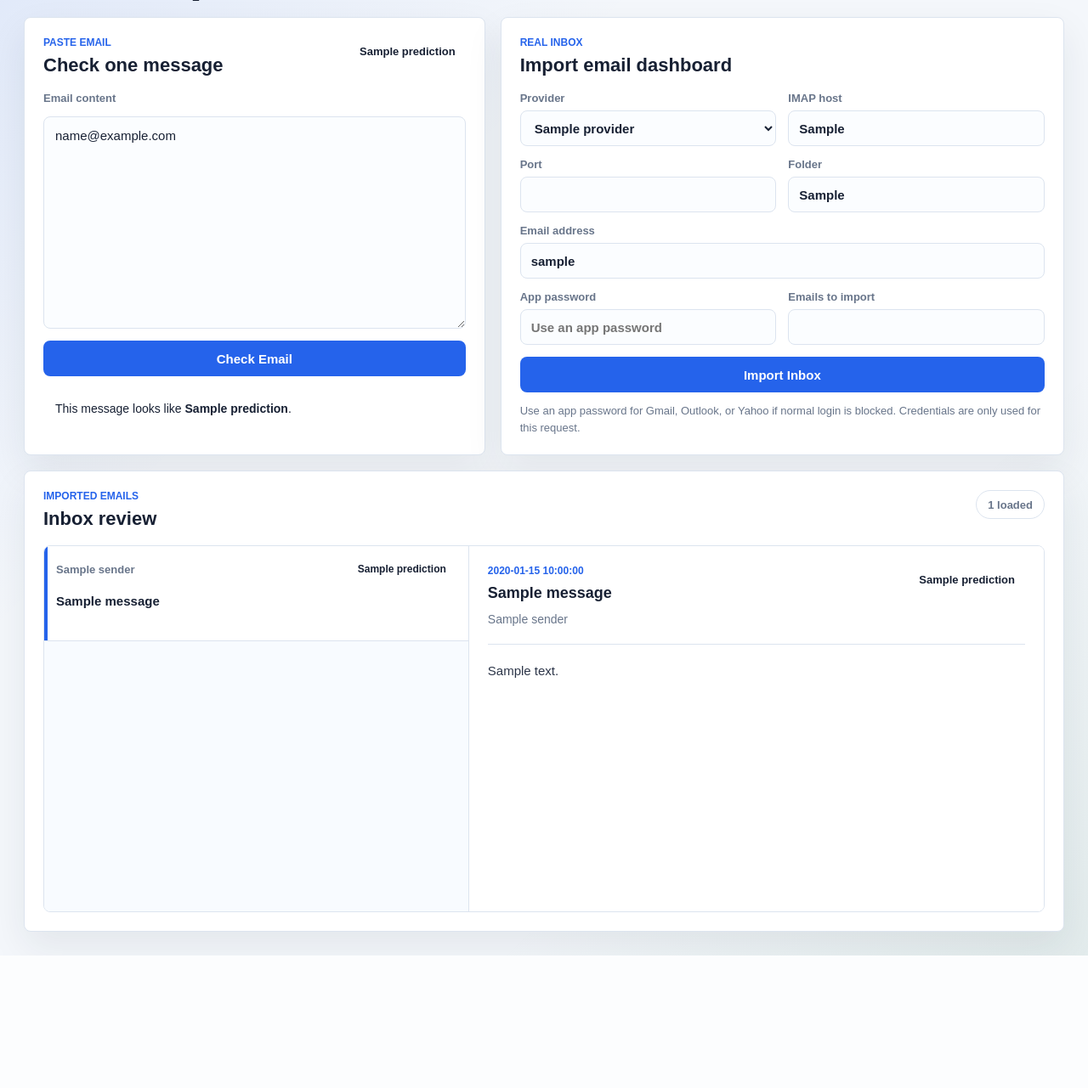
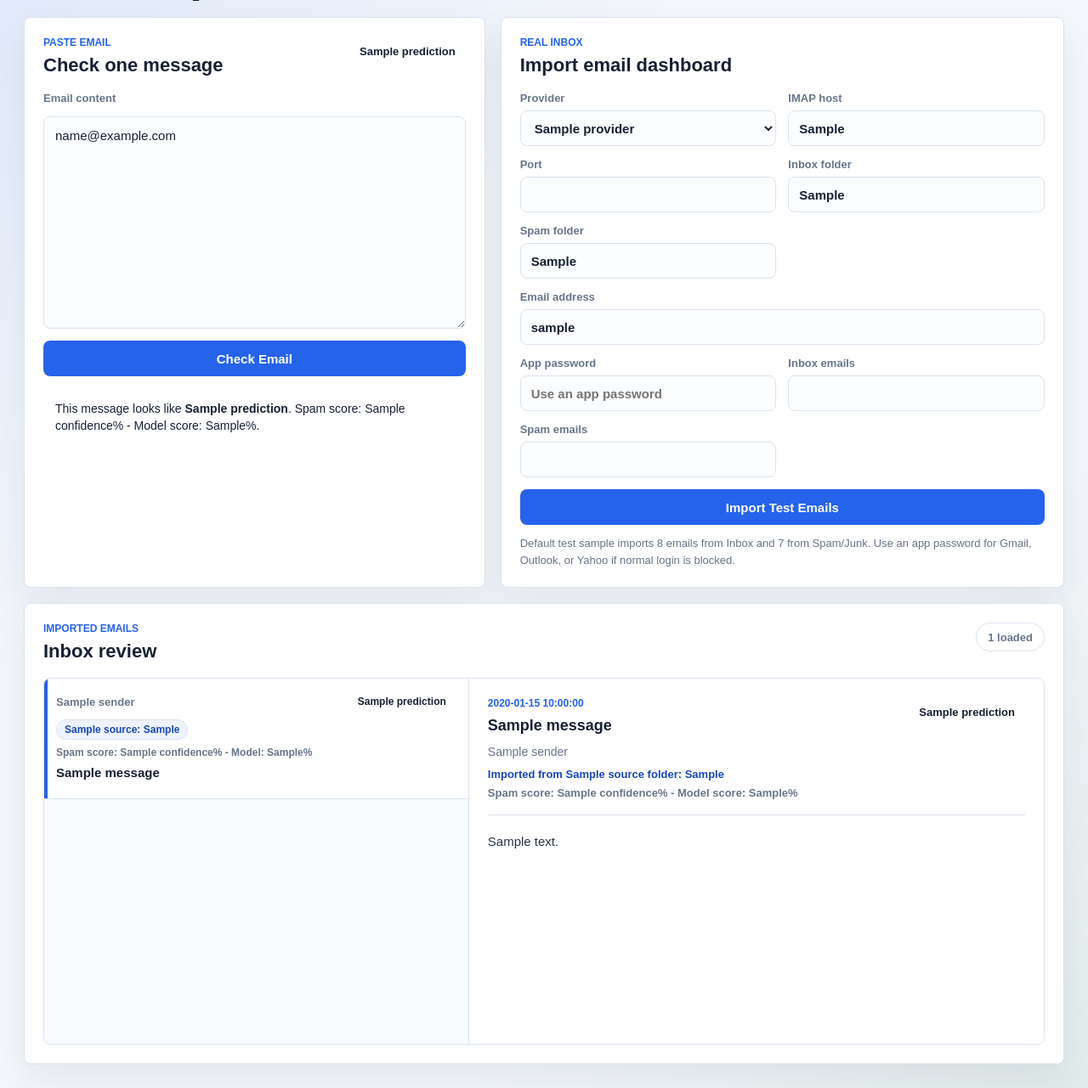
Before and after one commit to Yasir019/Email-Spam-Detection, a Flask app: template templates/index.html in a window 1280 px wide. Shown: the part 105-1386 px from the top of the page at 85% size. Before the commit the page ends 1230 px from the top, so only its background shows below. Run offline with Flask 3, Linux system fonts and the light colour scheme; the template is opened without the code that fills it: most values are stand-ins (such as "Sample title", 1, 10 or a date in 2020); parts of the project's set-up code (start-up, migrations or seed data) failed here and were passed over.

Commit message:
UI Changes

```diff
--- a/main.py
+++ b/main.py
@@ -1,4 +1,5 @@
 from flask import Flask, request, render_template
+from bs4 import BeautifulSoup
 import email
 import imaplib
 import nltk
@@ -17,15 +18,41 @@ LR = pickle.load(open("LR_model.pkl","rb"))
 
 app = Flask(__name__)
 
+SPAM_THRESHOLD = 0.35
+SUSPICIOUS_KEYWORDS = {
+    "account",
+    "act",
+    "bonus",
+    "cash",
+    "claim",
+    "click",
+    "congratulations",
+    "credit",
+    "free",
+    "limited",
+    "loan",
+    "lottery",
+    "offer",
+    "password",
+    "prize",
+    "reward",
+    "selected",
+    "suspended",
+    "urgent",
+    "verify",
+    "winner",
+    "won",
+}
+
 stemmer = PorterStemmer()
 lemmatizer = WordNetLemmatizer()
 stop_words = set(stopwords.words('english')) - {"not", "no", "bad", "good"}
 
 IMAP_PROVIDERS = {
-    "gmail": {"label": "Gmail", "host": "imap.gmail.com", "port": 993},
-    "outlook": {"label": "Outlook / Hotmail", "host": "outlook.office365.com", "port": 993},
-    "yahoo": {"label": "Yahoo Mail", "host": "imap.mail.yahoo.com", "port": 993},
-    "custom": {"label": "Custom IMAP", "host": "", "port": 993},
+    "gmail": {"label": "Gmail", "host": "imap.gmail.com", "port": 993, "spam_folder": "[Gmail]/Spam"},
+    "outlook": {"label": "Outlook / Hotmail", "host": "outlook.office365.com", "port": 993, "spam_folder": "Junk Email"},
+    "yahoo": {"label": "Yahoo Mail", "host": "imap.mail.yahoo.com", "port": 993, "spam_folder": "Bulk Mail"},
+    "custom": {"label": "Custom IMAP", "host": "", "port": 993, "spam_folder": "Spam"},
 }
 
 def cleaning_text(text):
@@ -40,14 +67,29 @@ def cleaning_text(text):
     text = ' '.join([lemmatizer.lemmatize(word) for word in text.split()])
     return text
 
+def suspicious_keyword_score(clean_text):
+    words = set(clean_text.split())
+    hits = len(words.intersection(SUSPICIOUS_KEYWORDS))
+    if hits >= 5:
+        return 0.85
+    if hits >= 4:
+        return 0.70
+    if hits >= 3:
+        return 0.55
+    return 0.0
+
 def predict_email(text):
     clean_email = cleaning_text(text)
     vectorize = tfidf.transform([clean_email])
-    prediction = int(LR.predict(vectorize)[0])
+    model_spam_probability = float(LR.predict_proba(vectorize)[0][1])
+    spam_probability = max(model_spam_probability, suspicious_keyword_score(clean_email))
+    prediction = 1 if spam_probability >= SPAM_THRESHOLD else 0
     return {
         "value": prediction,
         "label": "Spam" if prediction == 1 else "Ham",
         "class_name": "spam" if prediction == 1 else "ham",
+        "confidence": round(spam_probability * 100, 1),
+        "model_confidence": round(model_spam_probability * 100, 1),
     }
 
 def decode_header_value(value):
@@ -63,8 +105,23 @@ def decode_header_value(value):
             decoded_value += content
     return decoded_value
 
+def normalize_email_text(text):
+    text = re.sub(r"(?is)<(script|style|code|pre|noscript).*?>.*?</\1>", " ", text)
+    text = re.sub(r"https?://\S+|www\.\S+", " ", text)
+    text = re.sub(r"\S+@\S+", " ", text)
+    text = re.sub(r"[\u200b-\u200f\ufeff]", "", text)
+    text = re.sub(r"\s+", " ", text)
+    return text.strip()
+
+def html_to_plain_text(html):
+    soup = BeautifulSoup(html, "html.parser")
+    for tag in soup(["script", "style", "code", "pre", "noscript", "svg"]):
+        tag.decompose()
+    return normalize_email_text(soup.get_text(" "))
+
 def get_message_body(message):
-    body_parts = []
+    plain_parts = []
+    html_parts = []
 
     if message.is_multipart():
         for part in message.walk():
@@ -81,19 +138,35 @@ def get_message_body(message):
 
                 charset = part.get_content_charset() or "utf-8"
                 text = payload.decode(charset, errors="replace")
-                if content_type == "text/html":
-                    text = re.sub(r"<[^>]+>", " ", text)
-                body_parts.append(text)
+                if content_type == "text/plain":
+                    plain_parts.append(normalize_email_text(text))
+                elif content_type == "text/html":
+                    html_parts.append(html_to_plain_text(text))
     else:
         payload = message.get_payload(decode=True)
         if payload:
             charset = message.get_content_charset() or "utf-8"
-            body_parts.append(payload.decode(charset, errors="replace"))
+            text = payload.decode(charset, errors="replace")
+            if message.get_content_type() == "text/html":
+                html_parts.append(html_to_plain_text(text))
+            else:
+                plain_parts.append(normalize_email_text(text))
 
-    return re.sub(r"\s+", " ", " ".join(body_parts)).strip()
+    readable_parts = plain_parts or html_parts
+    return normalize_email_text(" ".join(part for part in readable_parts if part))
 
-def fetch_inbox_messages(host, port, username, password, folder="INBOX", limit=15):
+def safe_positive_int(value, default):
+    try:
+        parsed_value = int(value)
+    except (TypeError, ValueError):
+        return default
+    return max(parsed_value, 0)
+
+def fetch_folder_messages(host, port, username, password, folder="INBOX", limit=15, source_label="Inbox"):
     messages = []
+
+    if int(limit) <= 0:
+        return messages
 
     with imaplib.IMAP4_SSL(host, int(port)) as mail:
         mail.login(username, password)
@@ -117,7 +190,7 @@ def fetch_inbox_messages(host, port, username, password, folder="INBOX", limit=1
             sender = decode_header_value(parsed_message.get("From")) or "(Unknown sender)"
             date = decode_header_value(parsed_message.get("Date"))
             body = get_message_body(parsed_message)
-            text_for_prediction = f"{subject} {sender} {body}"
+            text_for_prediction = f"{subject} {subject} {body}"
             prediction = predict_email(text_for_prediction)
 
             messages.append({
@@ -125,6 +198,8 @@ def fetch_inbox_messages(host, port, username, password, folder="INBOX", limit=1
                 "subject": subject,
                 "sender": sender,
                 "date": date,
+                "source": source_label,
+                "source_folder": folder,
                 "body": body[:3000] if body else "(No readable email body found.)",
                 "preview": body[:180] if body else "No readable preview available.",
                 "prediction": prediction,
@@ -157,7 +232,9 @@ def import_emails():
     username = request.form.get("username", "").strip()
     password = request.form.get("password", "")
     folder = request.form.get("folder", "INBOX").strip() or "INBOX"
-    limit = request.form.get("limit", "15")
+    spam_folder = request.form.get("spam_folder", provider_settings["spam_folder"]).strip() or provider_settings["spam_folder"]
+    inbox_limit = safe_positive_int(request.form.get("inbox_limit"), 8)
+    spam_limit = safe_positive_int(request.form.get("spam_limit"), 7)
 
     if not host or not username or not password:
         return render_template(
@@ -167,7 +244,8 @@ def import_emails():
         )
 
     try:
-        messages = fetch_inbox_messages(host, port, username, password, folder, limit)
+        messages = fetch_folder_messages(host, port, username, password, folder, inbox_limit, "Inbox")
+        messages += fetch_folder_messages(host, port, username, password, spam_folder, spam_limit, "Spam")
     except Exception as exc:
         return render_template(
             "index.html",
@@ -184,7 +262,9 @@ def import_emails():
         selected_port=port,
         selected_username=username,
         selected_folder=folder,
-        selected_limit=limit,
+        selected_spam_folder=spam_folder,
+        selected_inbox_limit=inbox_limit,
+        selected_spam_limit=spam_limit,
     )
 
 
--- a/static/style.css
+++ b/static/style.css
@@ -312,6 +312,27 @@ button:hover {
     font-weight: 700;
 }
 
+.source-pill {
+    width: fit-content;
+    max-width: 100%;
+    overflow: hidden;
+    border: 1px solid var(--line);
+    border-radius: 999px;
+    padding: 4px 9px;
+    background: #eef4ff;
+    color: var(--blue-dark);
+    font-size: 12px;
+    font-weight: 800;
+    text-overflow: ellipsis;
+    white-space: nowrap;
+}
+
+.score-line {
+    color: var(--muted);
+    font-size: 12px;
+    font-weight: 800;
+}
+
 .subject {
     font-size: 15px;
     font-weight: 900;
@@ -357,6 +378,21 @@ button:hover {
     font-size: 14px;
     line-height: 1.45;
     overflow-wrap: anywhere;
+}
+
+.source-line {
+    margin-top: 8px;
+    color: var(--blue-dark);
+    font-size: 13px;
+    font-weight: 800;
+    overflow-wrap: anywhere;
+}
+
+.score-detail {
+    margin-top: 7px;
+    color: var(--muted);
+    font-size: 13px;
+    font-weight: 800;
 }
 
 .message-body {
--- a/templates/index.html
+++ b/templates/index.html
@@ -42,7 +42,7 @@
                     <div class="notice warning">Please enter an email message.</div>
                 {% else %}
                     <div class="notice {{ prediction.class_name }}">
-                        This message looks like <strong>{{ prediction.label }}</strong>.
+                        This message looks like <strong>{{ prediction.label }}</strong>. Spam score: {{ prediction.confidence }}% - Model score: {{ prediction.model_confidence }}%.
                     </div>
                 {% endif %}
             {% endif %}
@@ -62,7 +62,7 @@
                         Provider
                         <select name="provider" id="provider">
                             {% for key, provider in providers.items() %}
-                                <option value="{{ key }}" data-host="{{ provider.host }}" data-port="{{ provider.port }}"
+                                <option value="{{ key }}" data-host="{{ provider.host }}" data-port="{{ provider.port }}" data-spam-folder="{{ provider.spam_folder }}"
                                     {% if selected_provider == key %}selected{% endif %}>
                                     {{ provider.label }}
                                 </option>
@@ -81,8 +81,13 @@
                     </label>
 
                     <label>
-                        Folder
+                        Inbox folder
                         <input type="text" name="folder" value="{{ selected_folder or 'INBOX' }}">
+                    </label>
+
+                    <label>
+                        Spam folder
+                        <input type="text" name="spam_folder" id="spam_folder" value="{{ selected_spam_folder or providers.gmail.spam_folder }}">
                     </label>
 
                     <label class="wide">
@@ -96,15 +101,20 @@
                     </label>
 
                     <label>
-                        Emails to import
-                        <input type="number" name="limit" value="{{ selected_limit or 15 }}" min="1" max="50">
+                        Inbox emails
+                        <input type="number" name="inbox_limit" value="{{ selected_inbox_limit or 8 }}" min="0" max="50">
+                    </label>
+
+                    <label>
+                        Spam emails
+                        <input type="number" name="spam_limit" value="{{ selected_spam_limit or 7 }}" min="0" max="50">
                     </label>
                 </div>
 
-                <button type="submit">Import Inbox</button>
+                <button type="submit">Import Test Emails</button>
             </form>
 
-            <p class="helper-text">Use an app password for Gmail, Outlook, or Yahoo if normal login is blocked. Credentials are only used for this request.</p>
+            <p class="helper-text">Default test sample imports 8 emails from Inbox and 7 from Spam/Junk. Use an app password for Gmail, Outlook, or Yahoo if normal login is blocked.</p>
 
             {% if email_error %}
                 <div class="notice warning">{{ email_error }}</div>
@@ -131,6 +141,8 @@
                                     <span class="sender">{{ message.sender }}</span>
                                     <span class="result-pill small {{ message.prediction.class_name }}">{{ message.prediction.label }}</span>
                                 </span>
+                                <span class="source-pill">{{ message.source }}: {{ message.source_folder }}</span>
+                                <span class="score-line">Spam score: {{ message.prediction.confidence }}% - Model: {{ message.prediction.model_confidence }}%</span>
                                 <span class="subject">{{ message.subject }}</span>
                                 <span class="preview">{{ message.preview }}</span>
                             </button>
@@ -145,6 +157,8 @@
                                         <p class="eyebrow">{{ message.date }}</p>
                                         <h3>{{ message.subject }}</h3>
                                         <p class="from-line">{{ message.sender }}</p>
+                                        <p class="source-line">Imported from {{ message.source }} folder: {{ message.source_folder }}</p>
+                                        <p class="score-detail">Spam score: {{ message.prediction.confidence }}% - Model score: {{ message.prediction.model_confidence }}%</p>
                                     </div>
                                     <span class="result-pill {{ message.prediction.class_name }}">{{ message.prediction.label }}</span>
                                 </div>
@@ -166,12 +180,14 @@
         const providerSelect = document.querySelector("#provider");
         const hostInput = document.querySelector("#host");
         const portInput = document.querySelector("#port");
+        const spamFolderInput = document.querySelector("#spam_folder");
 
         providerSelect?.addEventListener("change", (event) => {
             const selected = event.target.selectedOptions[0];
             if (event.target.value !== "custom") {
                 hostInput.value = selected.dataset.host;
                 portInput.value = selected.dataset.port;
+                spamFolderInput.value = selected.dataset.spamFolder;
             }
         });
 
```
